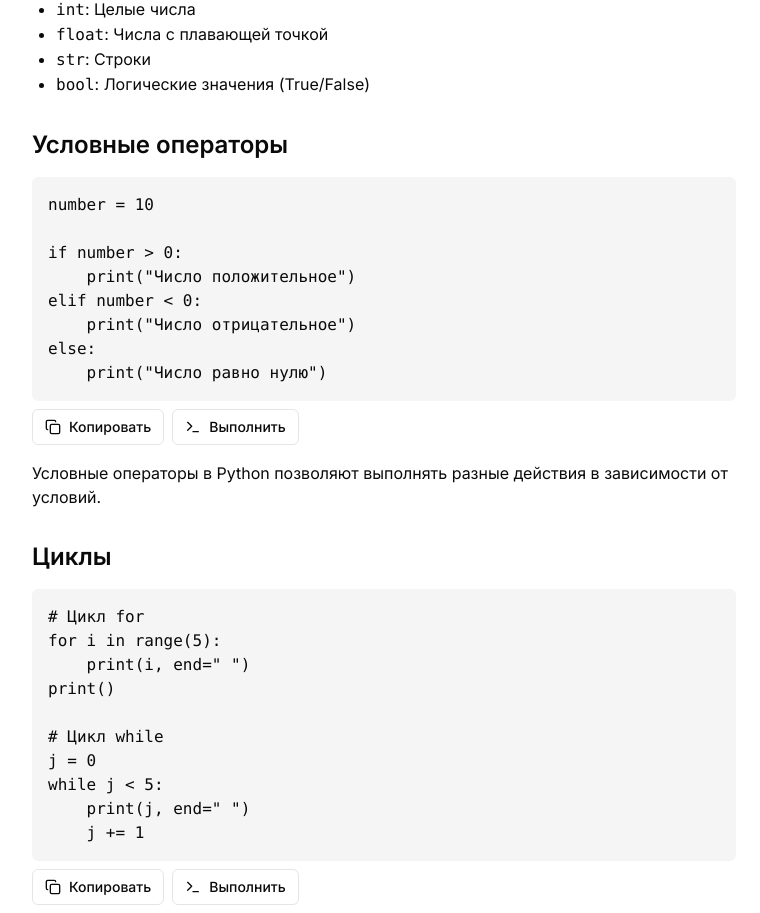
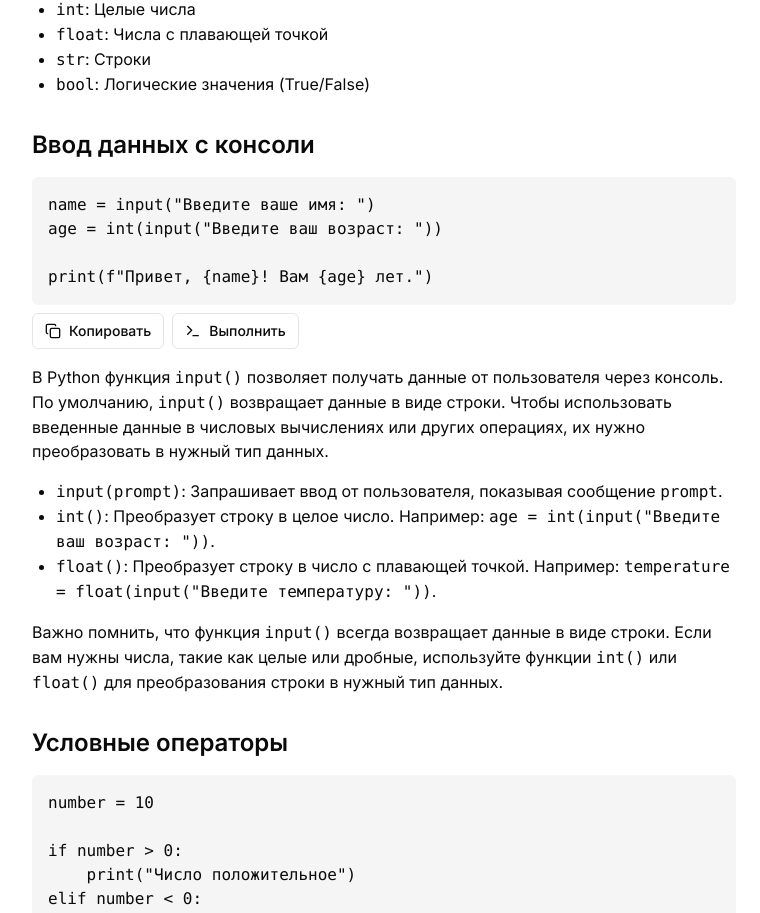
Before and after one commit to manyports/oneported, a Next.js app: page /learn/python in a window 1280 px wide. Shown: the part 980-1893 px from the top of the page, without its empty margins (256-1016 px from the left). Built offline with nearby package versions, Linux system fonts and the light colour scheme.

Commit message:
refactor: Add section for inputting data from console in Python tutorial page

```diff
--- a/src/app/learn/python/page.tsx
+++ b/src/app/learn/python/page.tsx
@@ -126,7 +126,48 @@ print(f"Студент: {'Да' if is_student else 'Нет'}")`}
           </li>
         </ul>
       </section>
+      <section className="mb-8">
+        <h2 className="text-xl sm:text-2xl font-semibold mb-4">
+          Ввод данных с консоли
+        </h2>
+        <CodeBlock
+          code={`name = input("Введите ваше имя: ")
+age = int(input("Введите ваш возраст: "))
 
+print(f"Привет, {name}! Вам {age} лет.")`}
+          output={`Введите ваше имя: Алиса
+Введите ваш возраст: 30
+Привет, Алиса! Вам 30 лет.`}
+        />
+        <p className="mb-4">
+          В Python функция <code>input()</code> позволяет получать данные от
+          пользователя через консоль. По умолчанию, <code>input()</code>{" "}
+          возвращает данные в виде строки. Чтобы использовать введенные данные в
+          числовых вычислениях или других операциях, их нужно преобразовать в
+          нужный тип данных.
+        </p>
+        <ul className="list-disc pl-6 mb-4">
+          <li>
+            <code>input(prompt)</code>: Запрашивает ввод от пользователя,
+            показывая сообщение <code>prompt</code>.
+          </li>
+          <li>
+            <code>int()</code>: Преобразует строку в целое число. Например:{" "}
+            <code>age = int(input("Введите ваш возраст: "))</code>.
+          </li>
+          <li>
+            <code>float()</code>: Преобразует строку в число с плавающей точкой.
+            Например:{" "}
+            <code>temperature = float(input("Введите температуру: "))</code>.
+          </li>
+        </ul>
+        <p className="mb-4">
+          Важно помнить, что функция <code>input()</code> всегда возвращает
+          данные в виде строки. Если вам нужны числа, такие как целые или
+          дробные, используйте функции <code>int()</code> или{" "}
+          <code>float()</code> для преобразования строки в нужный тип данных.
+        </p>
+      </section>
       <section className="mb-8">
         <h2 className="text-xl sm:text-2xl font-semibold mb-4">
           Условные операторы
```
